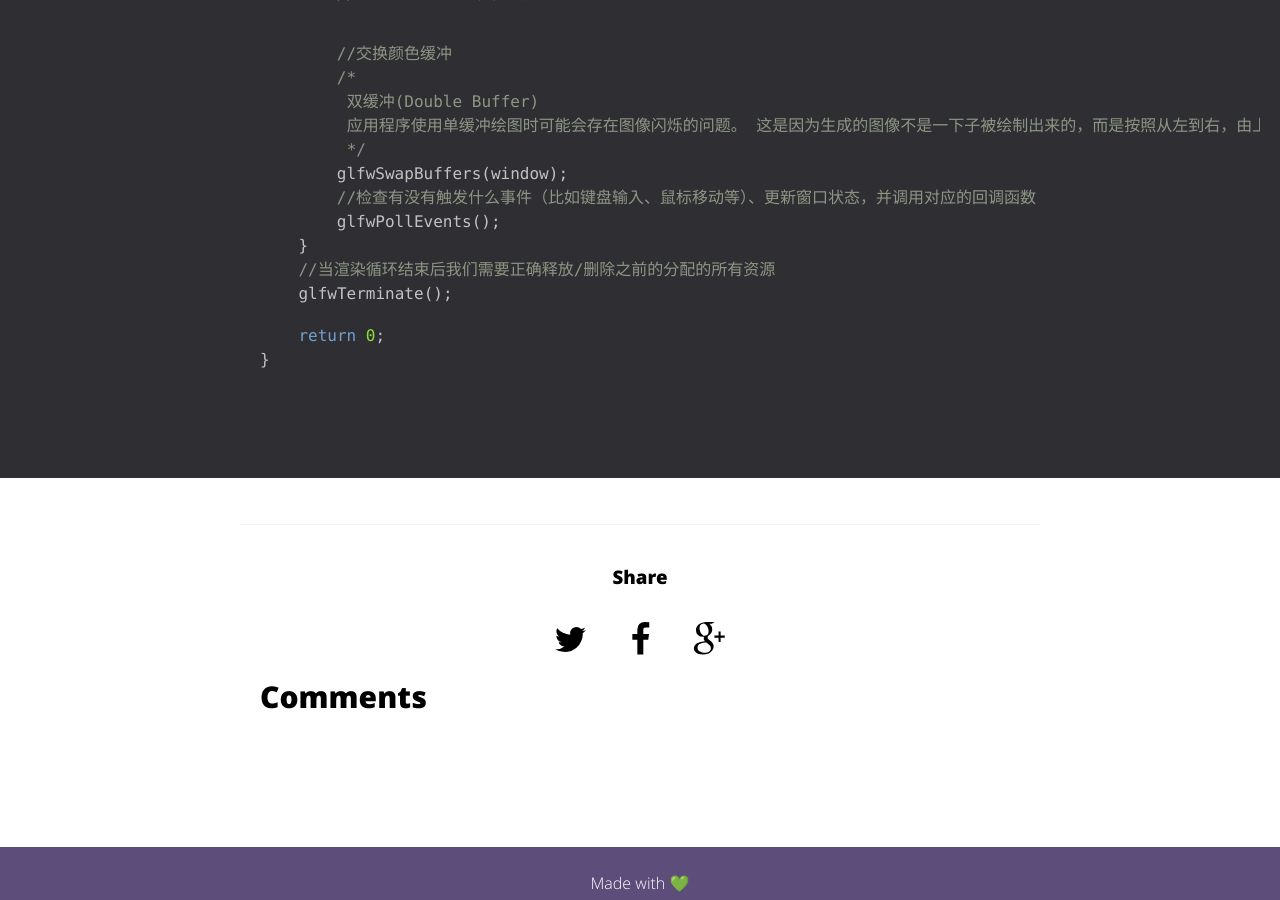
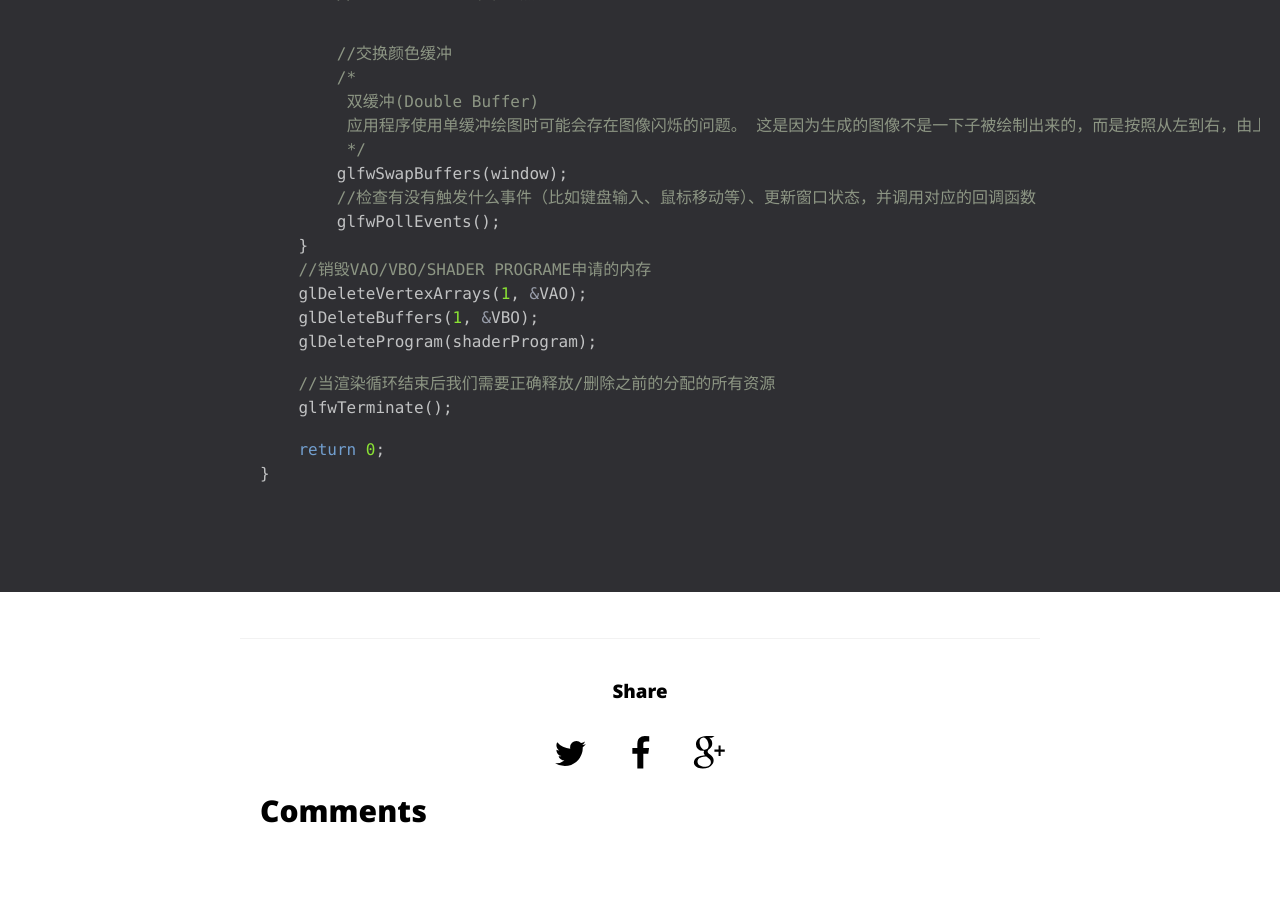
Before and after one commit to QuiQiJingFeng/fyd.github.blog, a Jekyll site: the page built from _posts/2020-08-03-01.md, in a window 1280 px wide and 900 px high, scrolled down 6373 px. Built offline with Jekyll 4.4.1, drawn with Linux system fonts in a browser that asks for light colours; comment, search, counter and statistics services are not loaded.

Commit message:
feat:添加销毁处理

```diff
--- a/_posts/2020-08-03-01.md
+++ b/_posts/2020-08-03-01.md
@@ -258,6 +258,11 @@ int main(int argc, const char * argv[]) {
         //检查有没有触发什么事件（比如键盘输入、鼠标移动等）、更新窗口状态，并调用对应的回调函数
         glfwPollEvents();
     }
+    //销毁VAO/VBO/SHADER PROGRAME申请的内存
+    glDeleteVertexArrays(1, &VAO);
+    glDeleteBuffers(1, &VBO);
+    glDeleteProgram(shaderProgram);
+
     //当渲染循环结束后我们需要正确释放/删除之前的分配的所有资源
     glfwTerminate();
 
```
